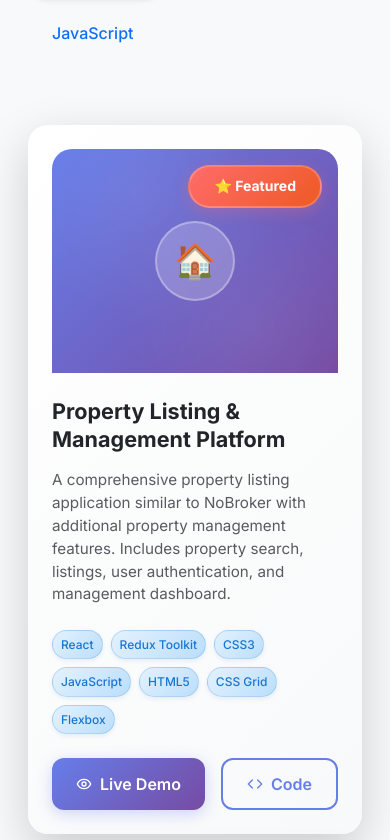
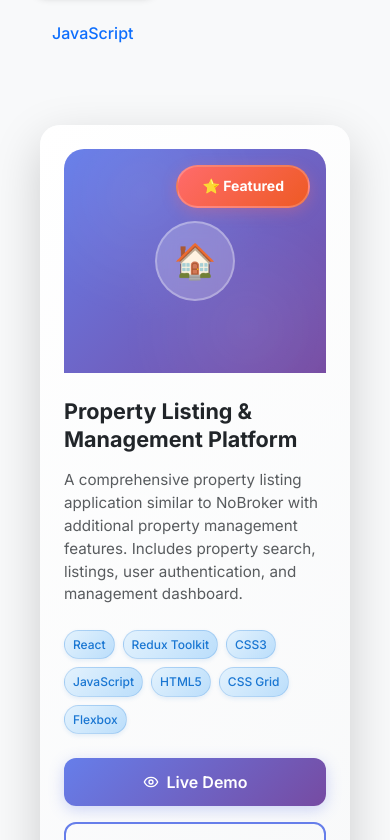
Before and after one commit to mahalteja/port_folio, a React (Create React App) app: page / in a window 390 px wide. Shown: the part 9760-10600 px from the top of the page. Built offline with nearby package versions, Linux system fonts and the light colour scheme.

Commit message:
Updated styles

```diff
--- a/src/components/Projects.js
+++ b/src/components/Projects.js
@@ -144,7 +144,7 @@ const Projects = () => {
           {filteredProjects.map((project, index) => (
             <div
               key={project.id}
-              className="p-0 col-md-6 col-lg-4"
+              className="col-md-6 col-lg-4"
             >
               <div
                 className={`card h-100 position-relative border-0 shadow-lg ${project.featured ? 'border-primary border-2' : ''}`}
@@ -282,7 +282,7 @@ const Projects = () => {
                   </div>
 
                   {/* Action Buttons */}
-                  <div className="d-flex gap-3">
+                  <div className="d-flex flex-column flex-sm-row gap-3">
                     <a
                       href={project.liveUrl}
                       target="_blank"
```
